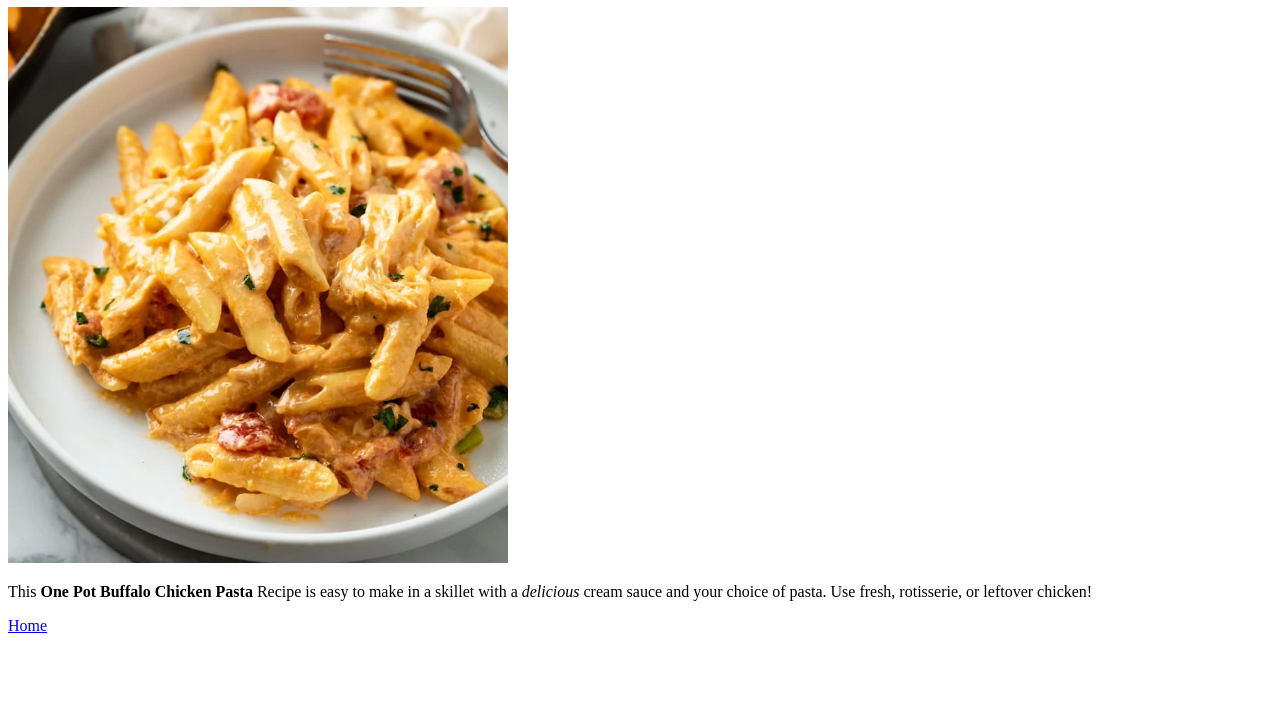
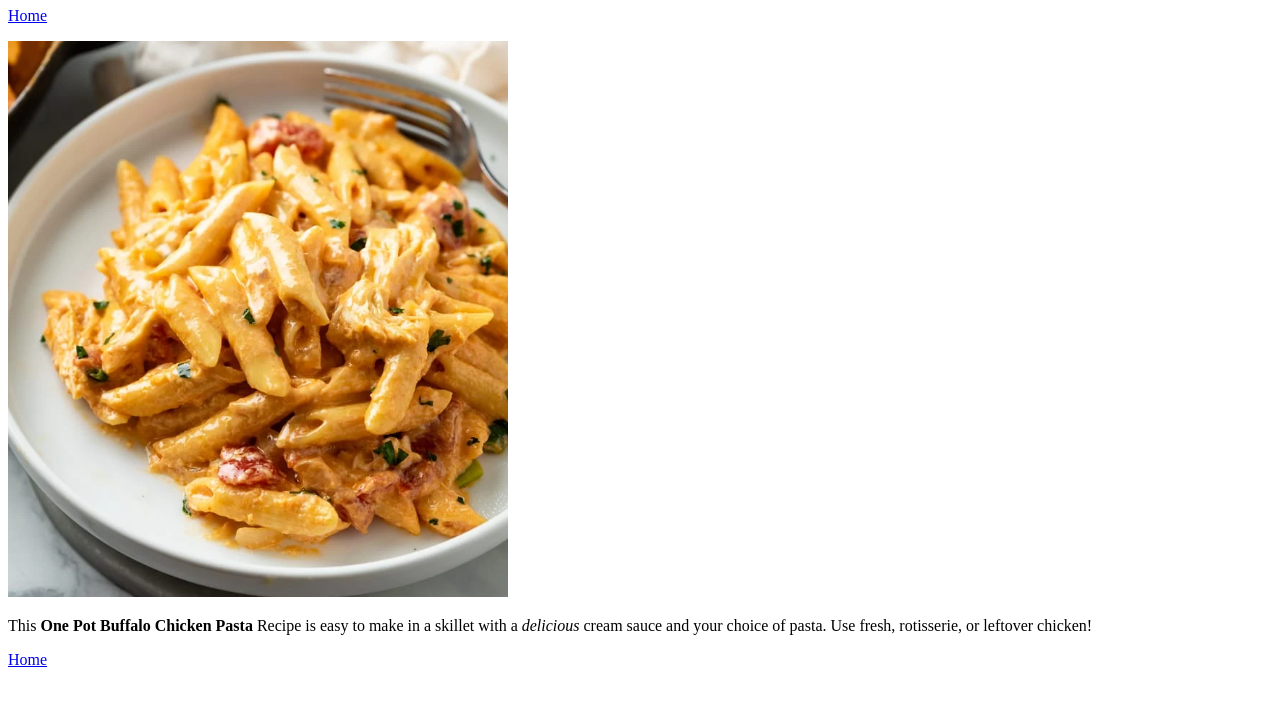
Before and after one commit to See-Monkey/odin-recipes, a plain HTML site: page recipes/buffalo-chicken-pasta.html in a window 1280 px wide. Shown: the part 73-800 px from the top of the page. Drawn offline with Linux system fonts and the light colour scheme.

Commit message:
Add link to index below each recipe title

```diff
--- a/recipes/buffalo-chicken-pasta.html
+++ b/recipes/buffalo-chicken-pasta.html
@@ -12,6 +12,8 @@
 
     <h1>Buffalo Chicken Pasta</h1>
 
+    <p><a href="../index.html">Home</a></p>
+
     <img src="../img/buffalo-chicken-pasta.png" alt="a plate of buffalo chicken pasta" width="500">
 
     <p>
```
Also changed, not shown: recipes/chili.html (+2 -0 lines), recipes/potato-soup.html (+2 -0 lines).
